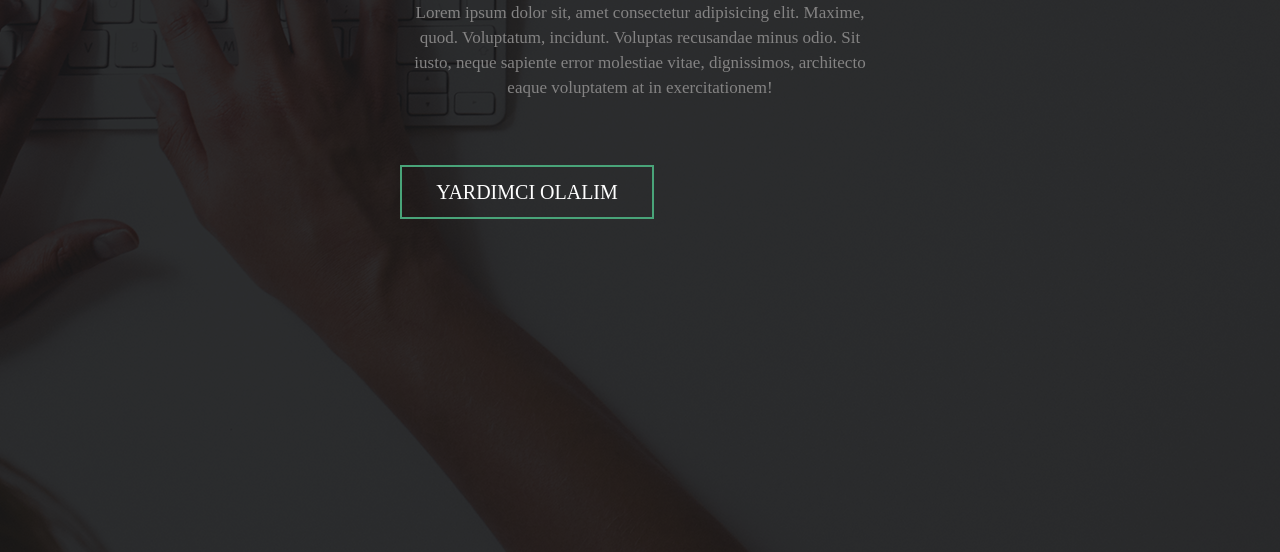
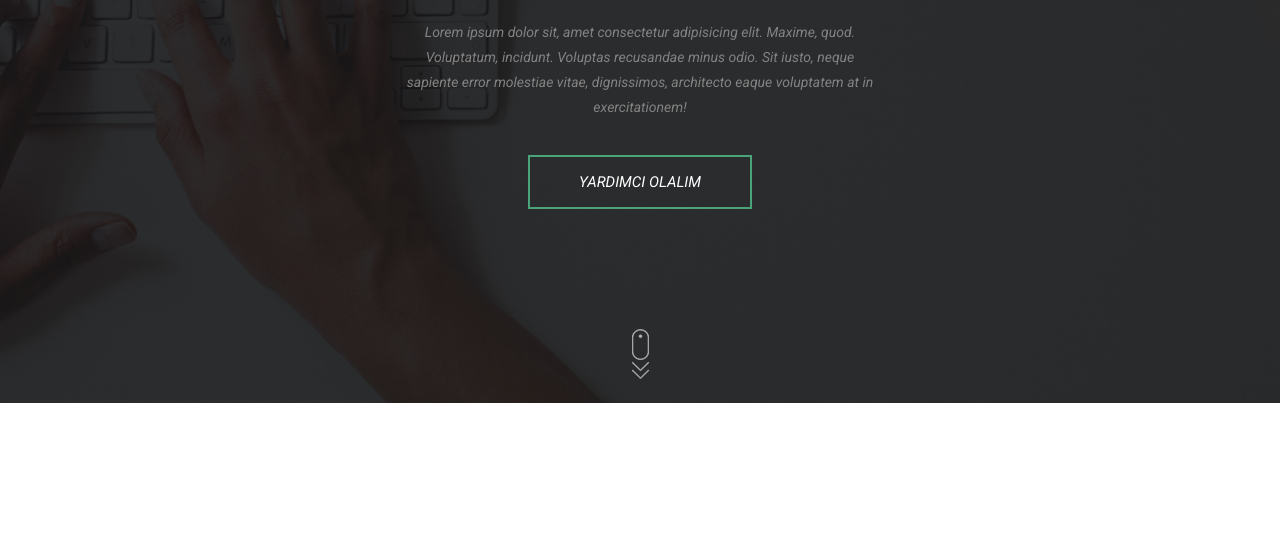
Before and after one commit to beydacar1/webazor, a website: page index.html in a window 1280 px wide. Shown: the part 248-800 px from the top of the page. Drawn offline with Linux system fonts and the light colour scheme.

Commit message:
header kısmı tamamlandı

```diff
--- a/index.html
+++ b/index.html
@@ -8,8 +8,7 @@
 </head>
 <body>
     <header>
-        <div id="header">
-            <div class="header">
+            <div id="header">
                 <div id="top">
                     <div class="logo">
                         <a href=""><img src="images/webazor-logo.png" alt="logo"></a>
@@ -34,13 +33,13 @@
                             </ul>
                         </div>
                 </div>
-                <div class="header-content">
+                <nav>
                     <h3>GELECEĞE MERHABA DİYORUZ.</h3>
-                    <p>Lorem ipsum dolor sit, amet consectetur adipisicing elit. Maxime, quod. Voluptatum, incidunt. Voluptas recusandae minus odio. Sit iusto, neque sapiente error molestiae vitae, dignissimos, architecto eaque voluptatem at in exercitationem!<p>
-                    <a href="">YARDIMCI OLALIM</a>
-                </div>
-             </div>
-        </div>
+                    <p>Lorem ipsum dolor sit, amet consectetur adipisicing elit. Maxime, quod. Voluptatum, incidunt. Voluptas recusandae minus odio. Sit iusto, neque sapiente error molestiae vitae, dignissimos, architecto eaque voluptatem at in exercitationem!</p>
+                    <a id="button" href="">YARDIMCI OLALIM</a>
+                    <a id="scrool" href=""><img src="images/scroll.png" alt="button"></a>
+                </nav>
+            </div>
     </header>
 </body>
 </html>
--- a/scss/style.scss
+++ b/scss/style.scss
@@ -1,16 +1,18 @@
 body{
     width: 100%;
+    font-family: 'roboto' , sans-serif;
 }
-#header{
+header{
     background: url("../images/header-background.png") no-repeat ;
+    background-size: cover;
+    width: 100%;
+    height: auto;
 }
-.header{
-    width: 100%;
-    height: 100vh;
 #top{
     border-bottom: 1px solid #3e4041;
     padding: 40px;
 }
+#header{
     .logo{
        display: inline-block;
     }
@@ -25,45 +27,54 @@ body{
         padding-right: 18px;
          }
         a{
-        font-family: 'roboto' , sans-serif;
         font-size: 16px;
         color:#fff;
+        font-weight: 400;
 
         &:hover{
             color: #49a479;
             }
         }
     }
-    .header-content{
+    nav{
         width: 75%;
         text-align: center;
         margin: 0 auto;
+        padding-top: 50px;
         h3{
-            font-size: 40px;
+            font-size: 35px;
             color: #49a479;
+            font-weight: 700;
         }
         p{
             margin: 0 auto;
             width: 50%;
             color: #848383;
-            font-size: 17px;
+            font-size: 14px;
             line-height: 25px;
-            padding-top: 15px;
+            padding-bottom: 35px;
+            font-weight: normal;
         }
-        a{
+        #button{
             display: block;
-            width: 250px;
+            margin: 0 auto;
+            width: 220px;
             height: 50px;
             border: 2px solid #49a479 ;
             color: #fff;
-            font-size:20px;
+            font-size:15px;
             line-height: 50px;
-            margin-top: 50px;
+            font-weight: 400;
 
             &:hover{
                 background-color: rgba(255, 255, 255, 0.575);
                 color: #398561;
             }
         }
+        #scrool{
+          display: block;
+          padding: 20px;
+          margin-top: 100px;
         }
     }
+}
```
Also changed, not shown: css/style.css. Lines whose indentation alone changed are shown as unchanged.
